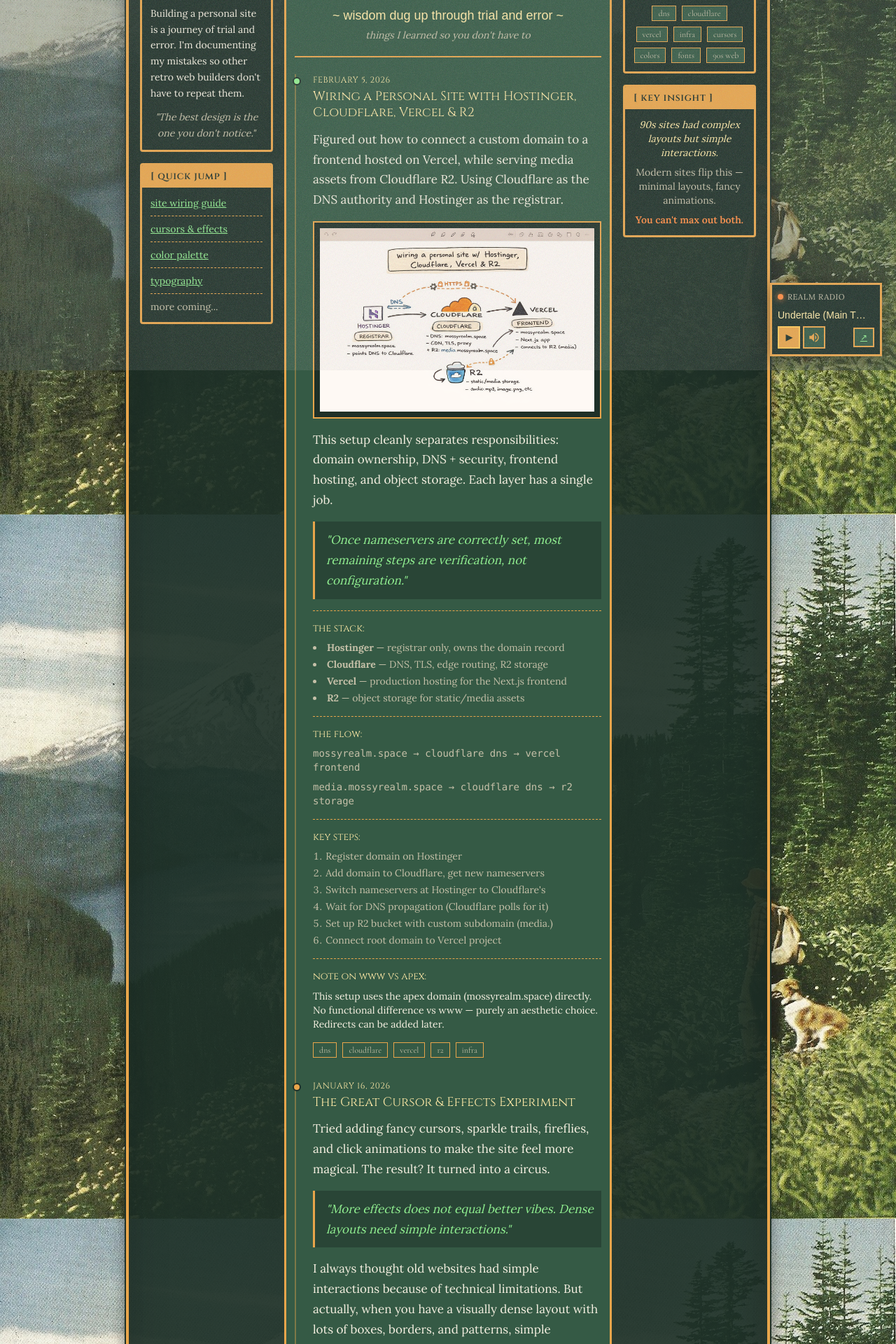
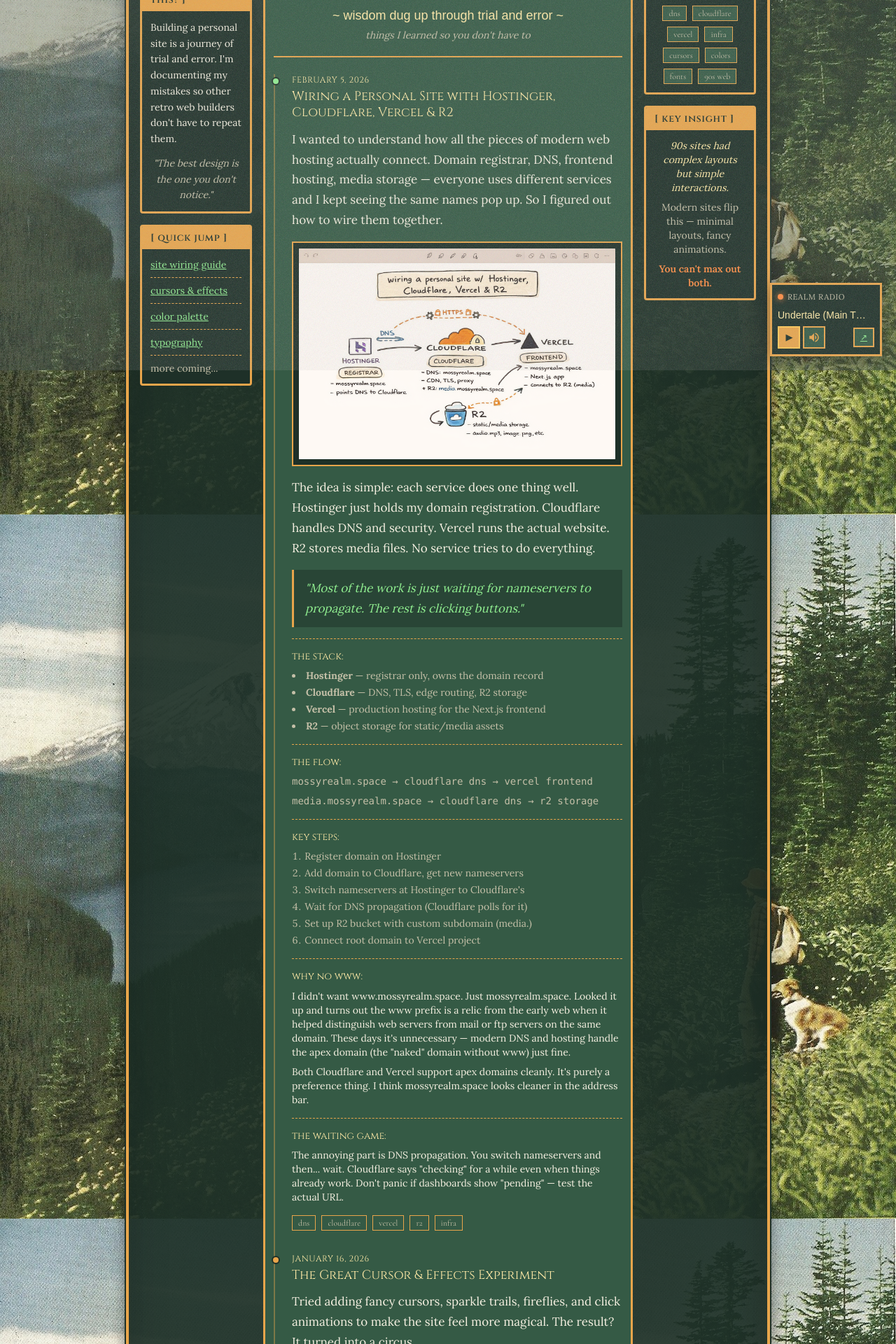
Before and after one commit to vishnuarun02/mossy-realm, a Next.js app in the folder mossy-realm/: page /garden/learnings in a window 1280 px wide. Shown: the part 271-2191 px from the top of the page at 70% size. Built offline with nearby package versions, Linux system fonts and the light colour scheme; no server answers; the database is empty; a web font is replaced by a local one.

Commit message:
Clean up updates, make blog more personal, widen learnings page, update latest post on homepage

```diff
--- a/mossy-realm/app/garden/learnings/page.tsx
+++ b/mossy-realm/app/garden/learnings/page.tsx
@@ -2,7 +2,7 @@
 
 export default function LearningsPage() {
   return (
-    <div className="grid gap-4 lg:grid-cols-[190px_1fr_190px] md:grid-cols-[190px_1fr]">
+    <div className="grid gap-4 lg:grid-cols-[160px_1fr_160px] md:grid-cols-[160px_1fr]">
 
       {/* LEFT SIDEBAR */}
       <aside className="flex flex-col gap-4 order-2 md:order-1">
@@ -74,9 +74,9 @@
 
               <div className="space-y-3 text-mossy-text">
                 <p>
-                  Figured out how to connect a custom domain to a frontend hosted on Vercel,
-                  while serving media assets from Cloudflare R2. Using Cloudflare as the DNS
-                  authority and Hostinger as the registrar.
+                  I wanted to understand how all the pieces of modern web hosting actually connect.
+                  Domain registrar, DNS, frontend hosting, media storage — everyone uses different
+                  services and I kept seeing the same names pop up. So I figured out how to wire them together.
                 </p>
 
                 {/* Diagram */}
@@ -89,12 +89,13 @@
                 </div>
 
                 <p>
-                  This setup cleanly separates responsibilities: domain ownership, DNS + security,
-                  frontend hosting, and object storage. Each layer has a single job.
+                  The idea is simple: each service does one thing well. Hostinger just holds
+                  my domain registration. Cloudflare handles DNS and security. Vercel runs
+                  the actual website. R2 stores media files. No service tries to do everything.
                 </p>
 
                 <blockquote className="italic text-mossy-link border-l-[3px] border-mossy-border bg-mossy-bg-box/50 pl-4 py-3 my-4">
-                  &quot;Once nameservers are correctly set, most remaining steps are verification, not configuration.&quot;
+                  &quot;Most of the work is just waiting for nameservers to propagate. The rest is clicking buttons.&quot;
                 </blockquote>
 
                 {/* Architecture Summary */}
@@ -129,10 +130,25 @@
                 </div>
 
                 <div className="mt-4 pt-4 border-t border-dashed border-mossy-border">
-                  <h4 className="font-heading text-mossy-header-alt text-sm mb-2">note on www vs apex:</h4>
+                  <h4 className="font-heading text-mossy-header-alt text-sm mb-2">why no www:</h4>
                   <p className="text-sm">
-                    This setup uses the apex domain (mossyrealm.space) directly. No functional
-                    difference vs www — purely an aesthetic choice. Redirects can be added later.
+                    I didn&apos;t want www.mossyrealm.space. Just mossyrealm.space. Looked it up and
+                    turns out the www prefix is a relic from the early web when it helped distinguish
+                    web servers from mail or ftp servers on the same domain. These days it&apos;s unnecessary —
+                    modern DNS and hosting handle the apex domain (the &quot;naked&quot; domain without www) just fine.
+                  </p>
+                  <p className="text-sm mt-2">
+                    Both Cloudflare and Vercel support apex domains cleanly. It&apos;s purely a preference thing.
+                    I think mossyrealm.space looks cleaner in the address bar.
+                  </p>
+                </div>
+
+                <div className="mt-4 pt-4 border-t border-dashed border-mossy-border">
+                  <h4 className="font-heading text-mossy-header-alt text-sm mb-2">the waiting game:</h4>
+                  <p className="text-sm">
+                    The annoying part is DNS propagation. You switch nameservers and then... wait.
+                    Cloudflare says &quot;checking&quot; for a while even when things already work.
+                    Don&apos;t panic if dashboards show &quot;pending&quot; — test the actual URL.
                   </p>
                 </div>
 
--- a/mossy-realm/components/SidebarLeft.tsx
+++ b/mossy-realm/components/SidebarLeft.tsx
@@ -52,16 +52,16 @@
       <RetroBox title="[ latest post ]">
         <div>
           <h3 className="text-mossy-header font-bold mb-1 font-heading">
-            The Great Cursor & Effects Experiment
+            Wiring a Personal Site
           </h3>
           <p className="text-mossy-header-alt text-xs italic mb-2 font-body">
-            January 16th, 2026
+            February 5th, 2026
           </p>
           <p className="text-mossy-text mb-3 font-body text-sm">
-            Tried adding fancy cursors, sparkle trails, and fireflies.
-            Learned why 90s sites kept interactions simple...
+            How I connected Hostinger, Cloudflare, Vercel, and R2
+            to build this site. Plus why I skipped the www...
           </p>
-          <Link href="/garden/learnings" className="text-mossy-link underline hover:text-mossy-link-hover text-sm">
+          <Link href="/garden/learnings#site-wiring" className="text-mossy-link underline hover:text-mossy-link-hover text-sm">
             read more →
           </Link>
         </div>
--- a/mossy-realm/content/updates/2026-02.md
+++ b/mossy-realm/content/updates/2026-02.md
@@ -1,5 +1,4 @@
 # February 2026
 
-- 2026-02-05T22:00:00-08:00 | New swamp learning: wiring a personal site with Hostinger, Cloudflare, Vercel & R2. Check it out in the garden~
-- 2026-02-01T22:51:16-08:00 | Realm Radio is live ~ custom player at /player. Click play and vibe out.
-- 2026-02-01T23:17:35-08:00 | Added custom Tree Greens skin to Realm Radio. Forest vibes~
+- 2026-02-05T22:00:00-08:00 | New learning posted: wiring a personal site with Hostinger, Cloudflare, Vercel and R2
+- 2026-02-01T22:51:16-08:00 | Realm Radio is live. Custom player at /player
```
